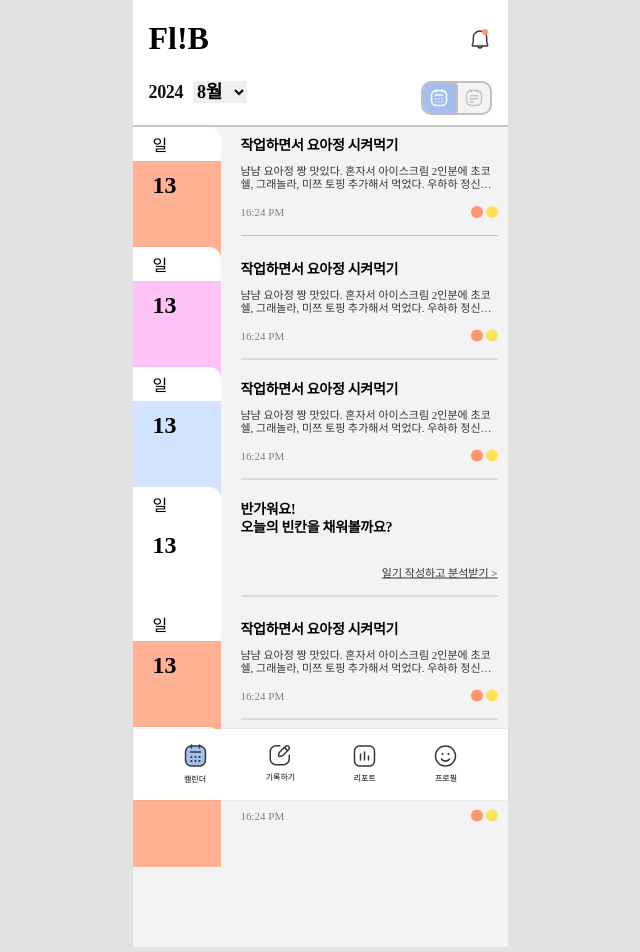
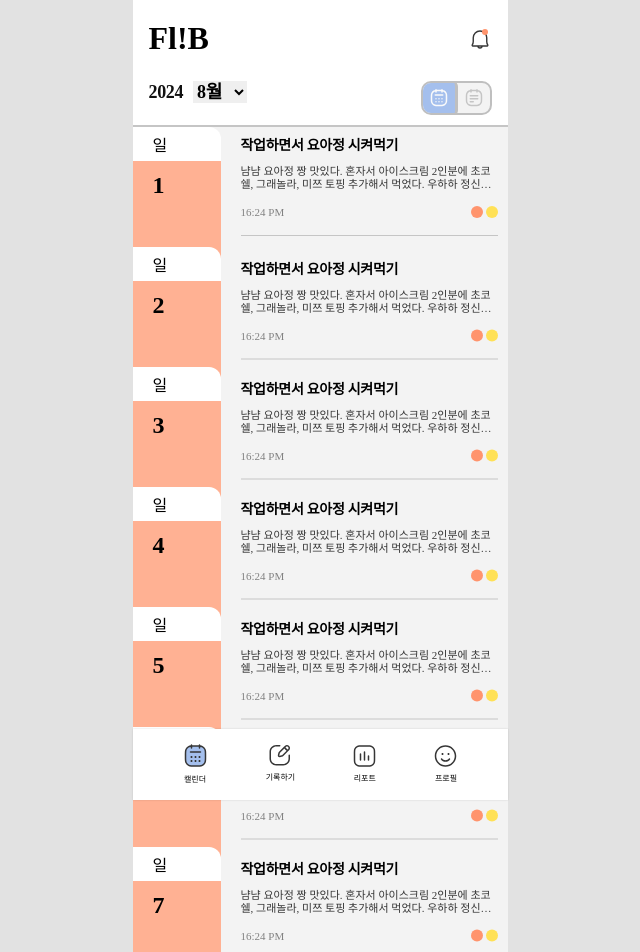
Before and after one commit to f-lb/frontend, a React (Create React App) app: page /weeklyMode in a window 1280 px wide. Shown: the top 952 px of the page, without its empty margins (320-960 px from the left). Built offline with nearby package versions, Linux system fonts and the light colour scheme; a web font is replaced by a local one.

Commit message:
weekly 달력 완성

```diff
--- a/src/components/WeeklyModeCalendarPage.jsx
+++ b/src/components/WeeklyModeCalendarPage.jsx
@@ -1,20 +1,29 @@
 import { Link } from "react-router-dom";
+import { useRecoilValue } from "recoil";
 import styled from "styled-components";
+import { selectedMonthState } from "../recoil/atom";
+import { getDatesByMon } from "../util";
 
 export default function WeeklyModeCalendarPage() {
+  const selectedMonth = useRecoilValue(selectedMonthState);
+
   return (
     <DateWithDiaries>
+      {getDatesByMon({ year: 2024, mon: selectedMonth }).map((date) => {
+        if (date < 0) return;
+        return (
           <DateWithDiary>
             <DateAndDay>
               <Day>일</Day>
-          <Date $color={"#ffb193"}>13</Date>
+              <Date $color={"#ffb193"}>{date}</Date>
             </DateAndDay>
             <Diary>
               <DiaryWrapper style={{ borderBottom: "1px solid #c5c5c5" }}>
                 <h2>작업하면서 요아정 시켜먹기</h2>
                 <p>
-              냠냠 요아정 짱 맛있다. 혼자서 아이스크림 2인분에 초코쉘, 그래놀라,
-              미쯔 토핑 추가해서 먹었다. 우하하 정신놓고 먹었어 맛이 있었어
+                  냠냠 요아정 짱 맛있다. 혼자서 아이스크림 2인분에 초코쉘,
+                  그래놀라, 미쯔 토핑 추가해서 먹었다. 우하하 정신놓고 먹었어
+                  맛이 있었어
                 </p>
                 <div>
                   <span>16:24 PM</span>
@@ -26,112 +35,8 @@ export default function WeeklyModeCalendarPage() {
               </DiaryWrapper>
             </Diary>
           </DateWithDiary>
-      <DateWithDiary>
-        <DateAndDay>
-          <Day>일</Day>
-          <Date $color={"#ffc2f6"}>13</Date>
-        </DateAndDay>
-        <Diary>
-          <DiaryWrapper style={{ borderBottom: "1px solid #c5c5c5" }}>
-            <h2>작업하면서 요아정 시켜먹기</h2>
-            <p>
-              냠냠 요아정 짱 맛있다. 혼자서 아이스크림 2인분에 초코쉘, 그래놀라,
-              미쯔 토핑 추가해서 먹었다. 우하하 정신놓고 먹었어 맛이 있었어
-            </p>
-            <div>
-              <span>16:24 PM</span>
-              <Emotions>
-                <Emotion $color={"#ff946d"} />
-                <Emotion $color={"#FFE156"} />
-              </Emotions>
-            </div>
-          </DiaryWrapper>
-        </Diary>
-      </DateWithDiary>
-      <DateWithDiary>
-        <DateAndDay>
-          <Day>일</Day>
-          <Date $color={"#d1e3fe"}>13</Date>
-        </DateAndDay>
-        <Diary>
-          <DiaryWrapper style={{ borderBottom: "1px solid #c5c5c5" }}>
-            <h2>작업하면서 요아정 시켜먹기</h2>
-            <p>
-              냠냠 요아정 짱 맛있다. 혼자서 아이스크림 2인분에 초코쉘, 그래놀라,
-              미쯔 토핑 추가해서 먹었다. 우하하 정신놓고 먹었어 맛이 있었어
-            </p>
-            <div>
-              <span>16:24 PM</span>
-              <Emotions>
-                <Emotion $color={"#ff946d"} />
-                <Emotion $color={"#FFE156"} />
-              </Emotions>
-            </div>
-          </DiaryWrapper>
-        </Diary>
-      </DateWithDiary>
-      <DateWithDiary>
-        <DateAndDay>
-          <Day>일</Day>
-          <Date $color={"#fff"}>13</Date>
-        </DateAndDay>
-        <Diary>
-          <DiaryWrapper style={{ borderBottom: "1px solid #c5c5c5" }}>
-            <h2>
-              반가워요!
-              <br />
-              오늘의 빈칸을 채워볼까요?
-            </h2>
-            <LinkToPostContainer>
-              <LinkToPost>일기 작성하고 분석받기 {">"}</LinkToPost>
-            </LinkToPostContainer>
-          </DiaryWrapper>
-        </Diary>
-      </DateWithDiary>
-      <DateWithDiary>
-        <DateAndDay>
-          <Day>일</Day>
-          <Date $color={"#ffb193"}>13</Date>
-        </DateAndDay>
-        <Diary>
-          <DiaryWrapper style={{ borderBottom: "1px solid #c5c5c5" }}>
-            <h2>작업하면서 요아정 시켜먹기</h2>
-            <p>
-              냠냠 요아정 짱 맛있다. 혼자서 아이스크림 2인분에 초코쉘, 그래놀라,
-              미쯔 토핑 추가해서 먹었다. 우하하 정신놓고 먹었어 맛이 있었어
-            </p>
-            <div>
-              <span>16:24 PM</span>
-              <Emotions>
-                <Emotion $color={"#ff946d"} />
-                <Emotion $color={"#FFE156"} />
-              </Emotions>
-            </div>
-          </DiaryWrapper>
-        </Diary>
-      </DateWithDiary>
-      <DateWithDiary>
-        <DateAndDay>
-          <Day>일</Day>
-          <Date $color={"#ffb193"}>13</Date>
-        </DateAndDay>
-        <Diary>
-          <DiaryWrapper>
-            <h2>작업하면서 요아정 시켜먹기</h2>
-            <p>
-              냠냠 요아정 짱 맛있다. 혼자서 아이스크림 2인분에 초코쉘, 그래놀라,
-              미쯔 토핑 추가해서 먹었다. 우하하 정신놓고 먹었어 맛이 있었어
-            </p>
-            <div>
-              <span>16:24 PM</span>
-              <Emotions>
-                <Emotion $color={"#ff946d"} />
-                <Emotion $color={"#FFE156"} />
-              </Emotions>
-            </div>
-          </DiaryWrapper>
-        </Diary>
-      </DateWithDiary>
+        );
+      })}
     </DateWithDiaries>
   );
 }
```
Lines whose indentation alone changed are shown as unchanged.
